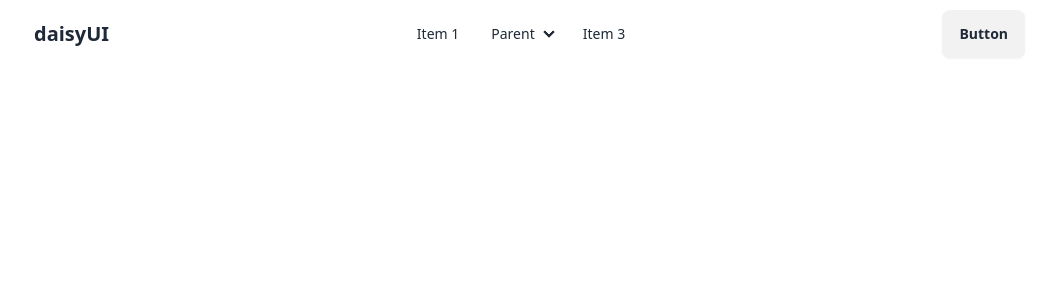
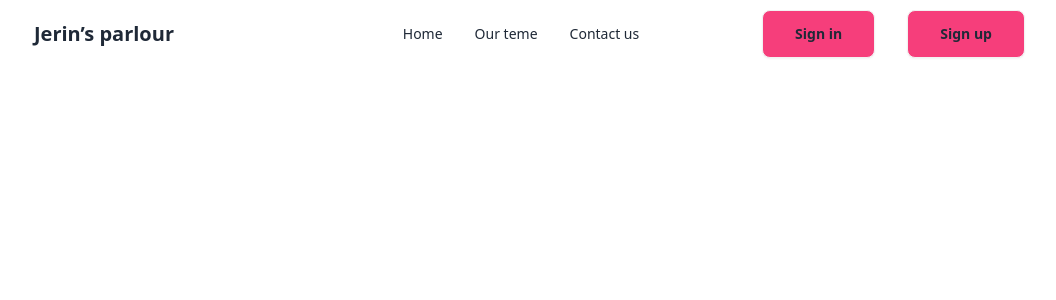
Before and after one commit to mdhasankha-1023/jerin-s-parlour_client_side, a React (Vite) app: page / in a window 1280 px wide. Shown: the top 300 px of the page, without its empty margins (119-1175 px from the left). Built offline with nearby package versions, Linux system fonts and the light colour scheme.

Commit message:
Add: Navbar added in the main layout

```diff
--- a/src/Components/Navbar/Navbar.jsx
+++ b/src/Components/Navbar/Navbar.jsx
@@ -1,6 +1,19 @@
+import { Link } from "react-router-dom";
+import Buttons from "../uI/Buttons";
 
 
 export default function Navbar() {
+
+
+
+  const navLink = (
+    <>
+      <li><Link>Home</Link></li>
+      <li><Link>Our teme</Link></li>
+      <li><Link>Contact us</Link></li>
+    </>
+
+  )
   return (
     <div className="navbar bg-base-100 w-full xl:w-4/5 mx-auto">
       <div className="navbar-start">
@@ -8,37 +21,29 @@ export default function Navbar() {
           <div tabIndex={0} role="button" className="btn btn-ghost lg:hidden">
             <svg xmlns="http://www.w3.org/2000/svg" className="h-5 w-5" fill="none" viewBox="0 0 24 24" stroke="currentColor"><path strokeLinecap="round" strokeLinejoin="round" strokeWidth="2" d="M4 6h16M4 12h8m-8 6h16" /></svg>
           </div>
+
+          {/* small device */}
           <ul tabIndex={0} className="menu menu-sm dropdown-content mt-3 z-[1] p-2 shadow bg-base-100 rounded-box w-52">
-            <li><a>Item 1</a></li>
-            <li>
-              <a>Parent</a>
-              <ul className="p-2">
-                <li><a>Submenu 1</a></li>
-                <li><a>Submenu 2</a></li>
-              </ul>
-            </li>
-            <li><a>Item 3</a></li>
+            {navLink}
           </ul>
         </div>
-        <a className="btn btn-ghost text-xl">daisyUI</a>
+
+
+        {/* company logo */}
+        <Link to={'/'} className="btn btn-ghost text-xl">Jerin&rsquo;s parlour</Link>
       </div>
+
+    {/* large device */}
       <div className="navbar-center hidden lg:flex">
         <ul className="menu menu-horizontal px-1">
-          <li><a>Item 1</a></li>
-          <li>
-            <details>
-              <summary>Parent</summary>
-              <ul className="p-2">
-                <li><a>Submenu 1</a></li>
-                <li><a>Submenu 2</a></li>
-              </ul>
-            </details>
-          </li>
-          <li><a>Item 3</a></li>
+          {navLink}
         </ul>
       </div>
-      <div className="navbar-end">
-        <a className="btn">Button</a>
+
+      {/* button */}
+      <div className="navbar-end flex gap-8">
+        <Buttons value={'Sign in'} />
+        <Buttons value={'Sign up'} />
       </div>
     </div>
   )
--- /dev/null
+++ b/src/Components/uI/Buttons.jsx
@@ -0,0 +1,7 @@
+
+// eslint-disable-next-line react/prop-types
+export default function Buttons({value}) {
+  return (
+        <button className="btn bg-btnPrimary px-8">{value}</button>
+  )
+}
--- a/tailwind.config.js
+++ b/tailwind.config.js
@@ -5,6 +5,10 @@ export default {
     "./src/**/*.{js,ts,jsx,tsx}",
   ],
   theme: {
+    colors: {
+      'btnPrimary' : '#F63E7B',
+
+    },
     extend: {},
   },
   plugins: [
```
